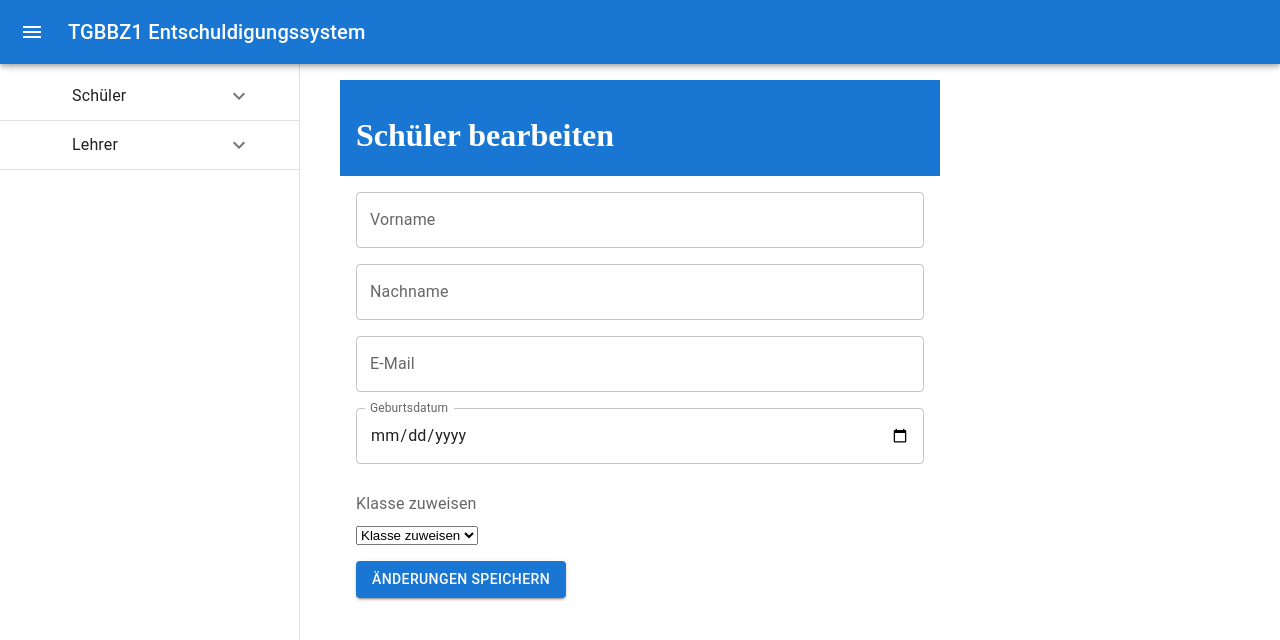
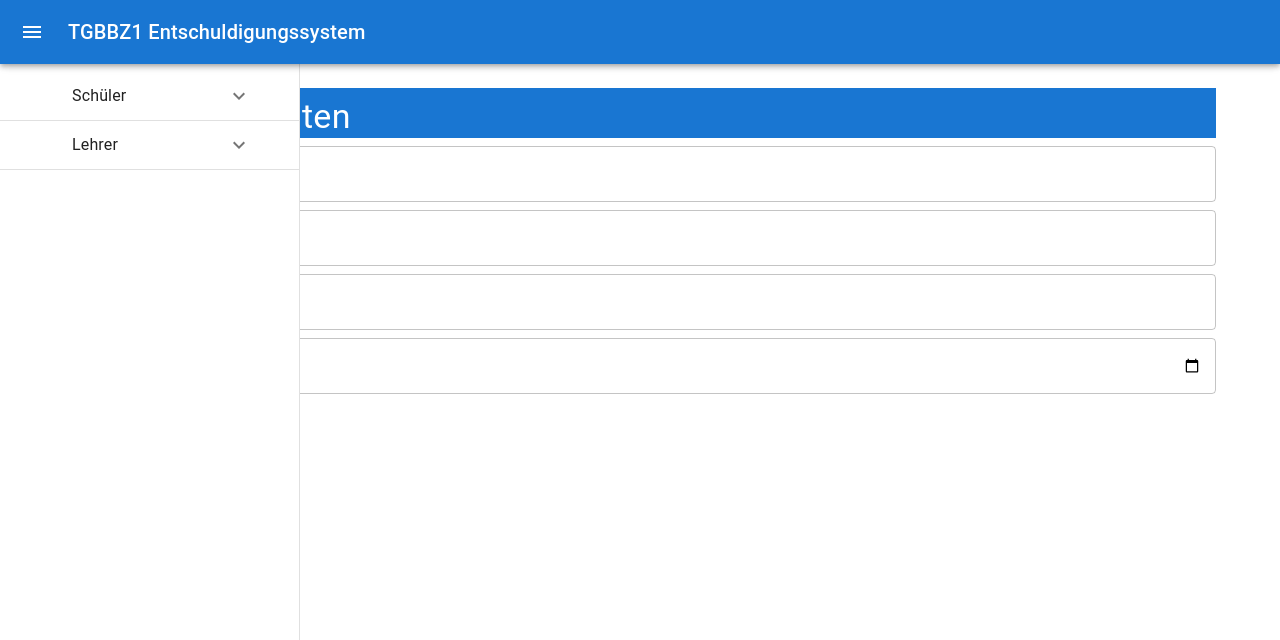
Before and after one commit to FA12-1/entschuldigungssystem, a Next.js app in the folder frontend/: page /edit/student in a window 1280 px wide. Shown: the top 640 px of the page. Built offline with nearby package versions, Linux system fonts and the light colour scheme.

Commit message:
adjust form styling

```diff
--- a/frontend/components/pages/edit/student/form.tsx
+++ b/frontend/components/pages/edit/student/form.tsx
@@ -1,6 +1,6 @@
-import { Grid, TextField, Button, FormLabel } from "@mui/material";
+import { Grid, TextField, Button, FormLabel, Typography } from "@mui/material";
 import { FC, useState } from "react";
-import { blue } from '@mui/material/colors';
+import { blue } from "@mui/material/colors";
 
 const EditStudentForm: FC = () => {
     const color = blue[700];
@@ -14,17 +14,21 @@ const EditStudentForm: FC = () => {
 
     return (
         <>
-            <Grid container maxWidth="sm" spacing={2} sx={{marginX: "auto"}}>
-                <Grid item xs={12} sx={{backgroundColor: color, color:"white"}}>
-                    <h1>Schüler bearbeiten</h1>
+            <Grid container spacing={1}>
+                <Grid
+                    item
+                    xs={12}
+                    sx={{ backgroundColor: color, color: "white" }}
+                >
+                    <Typography variant="h4">Schüler bearbeiten</Typography>
                 </Grid>
-                <Grid item xs={12} sx={{paddingRight: "16px"}}>
-                    <TextField fullWidth label="Vorname"/>
+                <Grid item xs={12}>
+                    <TextField fullWidth label="Vorname" />
                 </Grid>
-                <Grid item xs={12} sx={{paddingRight: "16px"}}>
-                    <TextField fullWidth label="Nachname"/>
+                <Grid item xs={12}>
+                    <TextField fullWidth label="Nachname" />
                 </Grid>
-                <Grid item xs={12} sx={{paddingRight: "16px"}}>
+                <Grid item xs={12}>
                     <TextField
                         fullWidth
                         type="email"
@@ -32,7 +36,7 @@ const EditStudentForm: FC = () => {
                         label="E-Mail"
                     />
                 </Grid>
-                <Grid item xs={12} sx={{paddingRight: "16px"}}>
+                <Grid item xs={12}>
                     <TextField
                         fullWidth
                         InputLabelProps={{ shrink: true }}
@@ -41,20 +45,19 @@ const EditStudentForm: FC = () => {
                     />
                 </Grid>
                 <Grid item xs={12}>
-                    <FormLabel
-                        component="legend"
-                        sx={{margin: "2% 0"}}>
+                    <FormLabel component="legend">Klasse zuweisen</FormLabel>
+                    <select onChange={selectChange} id="Klasse">
+                        <option selected disabled>
                             Klasse zuweisen
-                    </FormLabel>
-                    <select onChange={selectChange} id="Klasse">
-                    <option selected disabled>Klasse zuweisen</option>
+                        </option>
                     </select>
                 </Grid>
                 <Grid item xs={12}>
                     <Button
                         type="submit"
                         variant="contained"
-                        sx={{backgroundColor: color}}>
+                        sx={{ backgroundColor: color }}
+                    >
                         Änderungen speichern
                     </Button>
                 </Grid>
```
Lines whose indentation alone changed are shown as unchanged.
